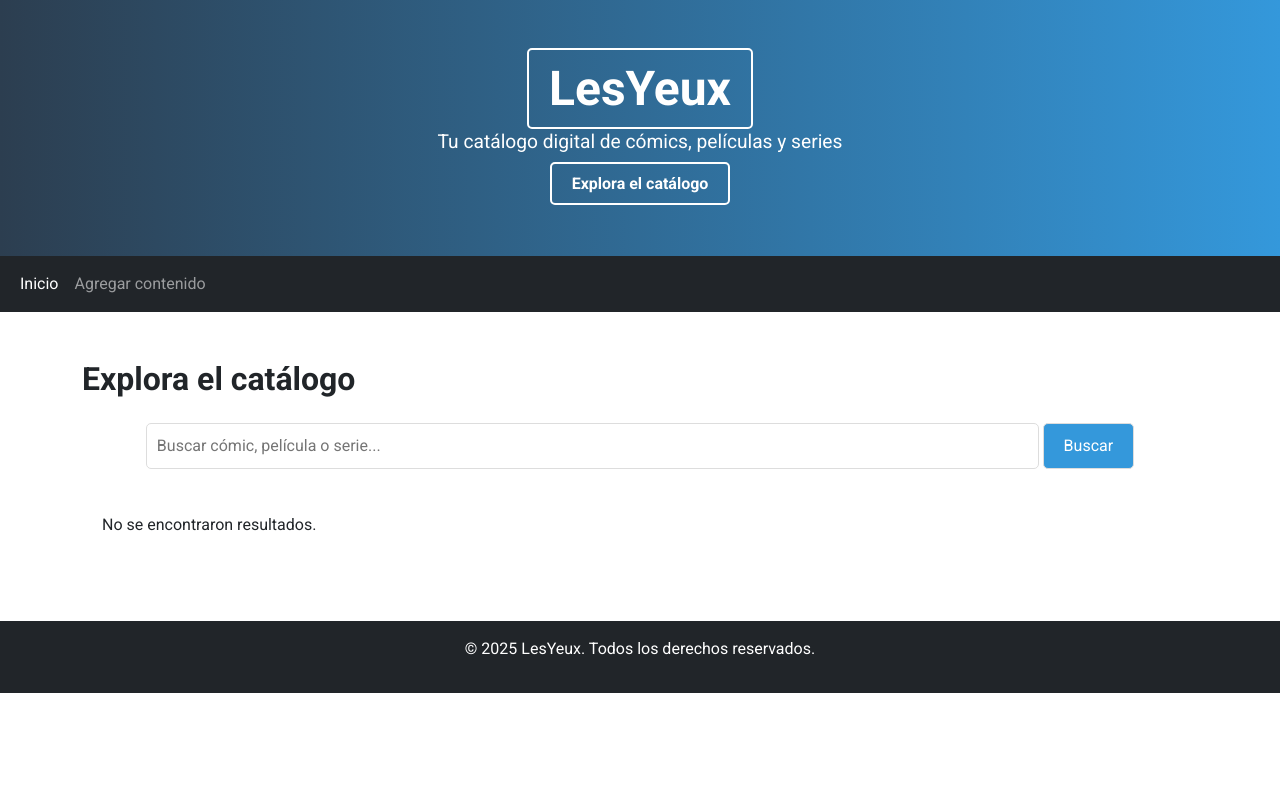
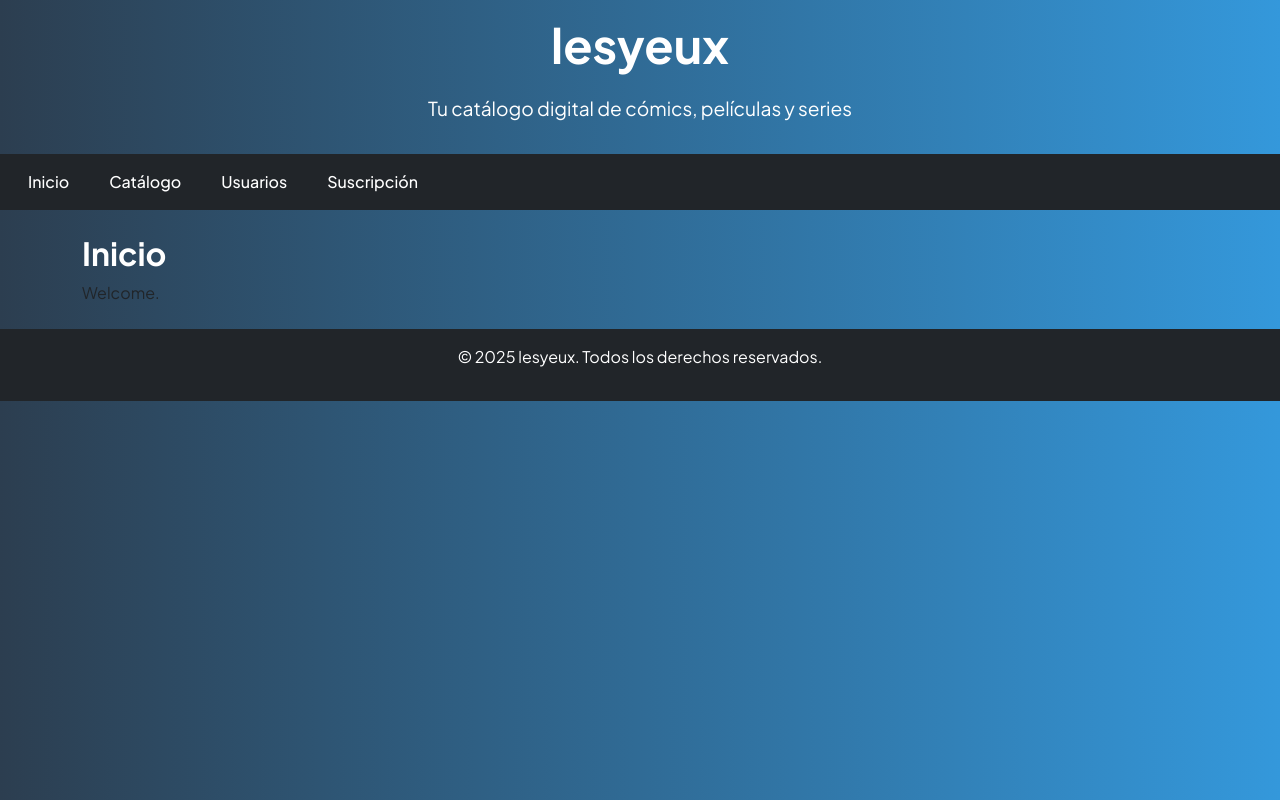
Before and after one commit to bluexblu/bleux, a Django app: page / in a window 1280 px wide. Run offline with Django 5.2, Linux system fonts and the light colour scheme; data that the repository does not hold is empty.

Commit message:
agregando-fun

```diff
--- a/lesyeux/lesyeux/static/css/style.css
+++ b/lesyeux/lesyeux/static/css/style.css
@@ -1,23 +1,25 @@
 body {
-    font-family: 'Roboto', sans-serif;
+    font-family: 'Plus Jakarta Sans', sans-serif;
+    background: linear-gradient(to right, #2c3e50, #3498db);
 }
 
 h1, h2, h3, h4, h5, h6 {
-    font-family: 'Roboto', sans-serif;
+    font-family: 'Plus Jakarta Sans', sans-serif;
     font-weight: 700;
+    color: white;
 }
 
 p, a, li {
-    font-family: 'Roboto', sans-serif;
+    font-family: 'Plus Jakarta Sans', sans-serif;
     font-weight: 400;
 }
 
 header {
     background: linear-gradient(to right, #2c3e50, #3498db);
     color: white;
-    padding: 60px 0;
+    padding: 60px 20px;
     text-align: center;
-    font-family: 'Roboto', sans-serif;
+    font-family: 'Plus Jakarta Sans', sans-serif;
 }
 
 header h1 {
@@ -28,14 +30,14 @@
 
 header p {
     font-size: 1.2rem;
-    margin-top: 0;
+    margin-top: 20px;
+    font-family: 'Plus Jakarta Sans', sans-serif;
 }
 
 header a {
     color: #ffffff;
     text-decoration: none;
     font-weight: bold;
-    border: 2px solid #ffffff;
     padding: 10px 20px;
     border-radius: 5px;
     transition: background-color 0.3s ease;
@@ -94,9 +96,9 @@
 
 .search-form button {
     border-radius: 5px;
-    border: 1px solid #ddd;
-    background-color: #3498db;
-    color: white;
+    border: 1px solid #2980b9;
+    background-color: white;
+    color: 2980b9;
     padding: 10px 20px;
     cursor: pointer;
 }
@@ -104,3 +106,18 @@
 .search-form button:hover {
     background-color: #2980b9;
 }
+
+
+.btn-flat {
+    background-color: transparent;
+    border: none;
+    color: white;
+    font-weight: 500;
+    padding: 0.5rem 1rem;
+    transition: color 0.3s ease;
+}
+
+.btn-flat:hover {
+    color: #ffc107; /* amarillo al pasar el mouse */
+    text-decoration: none;
+}
--- a/lesyeux/lesyeux/templates/base.html
+++ b/lesyeux/lesyeux/templates/base.html
@@ -1,3 +1,4 @@
+<!-- templates/base.html -->
 <!DOCTYPE html>
 <html lang="es">
 <head>
@@ -6,72 +7,43 @@
     <meta name="viewport" content="width=device-width, initial-scale=1.0">
     <title>{% block title %}LesYeux{% endblock %}</title>
 
-    <link href="https://fonts.googleapis.com/css2?family=Roboto:ital,wght@0,100..900;1,100..900&display=swap" rel="stylesheet">
-
+    <link href="https://fonts.googleapis.com/css2?family=Plus+Jakarta+Sans:wght@400;500;700&display=swap" rel="stylesheet">
     <link href="https://cdn.jsdelivr.net/npm/bootstrap@5.3.0-alpha1/dist/css/bootstrap.min.css" rel="stylesheet">
     <link rel="stylesheet" href="{% static 'css/style.css' %}">
 </head>
 <body>
-
-    <header>
-        <h1><a href="">LesYeux</a></h1>
+    <header class="text-center py-3">
+        <h1><a href="{% url 'index' %}">lesyeux</a></h1>
         <p>Tu catálogo digital de cómics, películas y series</p>
-        <a href="#">Explora el catálogo</a>
     </header>
-
 
     <nav class="navbar navbar-expand-lg navbar-dark bg-dark">
         <div class="container-fluid">
-            <button class="navbar-toggler" type="button" data-bs-toggle="collapse" data-bs-target="#navbarNav" aria-controls="navbarNav" aria-expanded="false" aria-label="Toggle navigation">
+            <button class="navbar-toggler" type="button" data-bs-toggle="collapse"
+                    data-bs-target="#navbarNav" aria-controls="navbarNav" aria-expanded="false"
+                    aria-label="Toggle navigation">
                 <span class="navbar-toggler-icon"></span>
             </button>
             <div class="collapse navbar-collapse" id="navbarNav">
-                <ul class="navbar-nav">
-                    <li class="nav-item">
-                        <a class="nav-link active" href="#">Inicio</a>
-                    </li>
-                    <li class="nav-item">
-                        <a class="nav-link" href="#">Agregar contenido</a>
-                    </li>
+                <ul class="navbar-nav gap-2">
+                    <li class="nav-item"><a class="btn btn-flat" href="{% url 'index' %}">Inicio</a></li>
+                    <li class="nav-item"><a class="btn btn-flat" href="{% url 'catalogo' %}">Catálogo</a></li>
+                    <li class="nav-item"><a class="btn btn-flat" href="{% url 'usuarios' %}">Usuarios</a></li>
+                    <li class="nav-item"><a class="btn btn-flat" href="{% url 'suscripcion' %}">Suscripción</a></li>
                 </ul>
             </div>
         </div>
     </nav>
 
-
-    <main class="container my-5">
-        <h2 class="mb-4">Explora el catálogo</h2>
-
-
-        <div class="search-form mb-4 text-center">
-            <form method="get">
-                <input type="text" name="q" placeholder="Buscar cómic, película o serie...">
-                <button type="submit">Buscar</button>
-            </form>
-        </div>
-
-
-        <div class="catalogo-container">
-            {% for item in items %}
-            <div class="card">
-                <img src="" class="card-img-top" alt="">
-                <div class="card-body">
-                    <h5 class="card-title">{{ item.titulo }}</h5>
-                    <p class="card-text">{{ item.descripcion|truncatewords:20 }}</p>
-                    <a href="" class="btn btn-primary">Ver detalles</a>
-                </div>
-            </div>
-            {% empty %}
-                <p>No se encontraron resultados.</p>
-            {% endfor %}
-        </div>
+    <main class="container my-4">
+        {% block content %}
+        <!-- Aquí se inyectará el contenido de cada página -->
+        {% endblock %}
     </main>
 
-
     <footer class="bg-dark text-white text-center py-3">
-        <p>&copy; 2025 LesYeux. Todos los derechos reservados.</p>
+        <p>&copy; 2025 lesyeux. Todos los derechos reservados.</p>
     </footer>
-
 
     <script src="https://cdn.jsdelivr.net/npm/bootstrap@5.3.0-alpha1/dist/js/bootstrap.bundle.min.js"></script>
 </body>
--- a/lesyeux/lesyeux/templates/index.html
+++ b/lesyeux/lesyeux/templates/index.html
@@ -1,23 +1,8 @@
 {% extends 'base.html' %}
-
-{% load static %}
 
 {% block title %}Inicio - LesYeux{% endblock %}
 
 {% block content %}
-    <h2>Explora el catálogo</h2>
-    <form method="get">
-        <input type="text" name="q" placeholder="Buscar cómic, película o serie...">
-        <button type="submit">Buscar</button>
-    </form>
-    <ul>
-        {% for item in items %}
-            <li>
-                <a href=>{{ item.titulo }}</a> - {{ item.tipo }}
-                <small>{{ item.fecha_lanzamiento }}</small>
-            </li>
-        {% empty %}
-            <li>No se encontraron resultados.</li>
-        {% endfor %}
-    </ul>
+    <h2>Inicio</h2>
+    <p>Welcome.</p>
 {% endblock %}
--- a/lesyeux/lesyeux/urls.py
+++ b/lesyeux/lesyeux/urls.py
@@ -1,11 +1,28 @@
+from django.contrib import admin
 from django.urls import path
 from . import views
 from django.conf import settings
 from django.conf.urls.static import static
 
 urlpatterns = [
+    path('admin/', admin.site.urls),
+
+    # Vistas principales
     path('', views.index, name='index'),
     path('producto/<int:pk>/', views.producto_detail, name='producto_detail'),
+
+    # Endpoints extra
+    path('usuarios/', views.usuarios_list, name='usuarios_list'),
+    path('transacciones/', views.transacciones_list, name='transacciones_list'),
+    path('resenas/<int:producto_id>/', views.resenas_producto, name='resenas_producto'),
+    path('deseos/<int:usuario_id>/', views.lista_deseos, name='lista_deseos'),
+
+    #Endpoints creados part2
+    path('catalogo/', views.catalogo, name='catalogo'),
+    path('usuarios/', views.usuarios, name='usuarios'),
+    path('index/', views.index, name='index'),
+    path('suscripcion/', views.suscripcion, name='suscripcion'),
+
 ]
 
 if settings.DEBUG:
--- a/lesyeux/lesyeux/views.py
+++ b/lesyeux/lesyeux/views.py
@@ -1,11 +1,10 @@
 from django.shortcuts import render, get_object_or_404, redirect
-from inventario.models import Producto, Transaccion
+from inventario.models import Usuario, Producto, Transaccion, Resena, ListaDeseos
 from django.utils import timezone
+from django.shortcuts import render
 
 def index(request):
-    query = request.GET.get('q', '')
-    productos = Producto.objects.filter(titulo__icontains=query) if query else Producto.objects.all()
-    return render(request, 'index.html', {'items': productos})
+    return render(request, 'index.html')
 
 def producto_detail(request, pk):
     producto = get_object_or_404(Producto, pk=pk)
@@ -14,15 +13,52 @@
         accion = request.POST.get('accion')
         precio = producto.precio_compra if accion == 'comprar' else producto.precio_alquiler
 
-        if precio:
+        if precio and (producto.stock is None or producto.stock > 0):
             Transaccion.objects.create(
-                usuario_id=1,  # Temporal: cambiar cuando uses autenticación real
+                usuario_id=1,  # Temporal
                 producto=producto,
                 tipo_transaccion=accion,
                 precio_pagado=precio,
                 fecha=timezone.now()
             )
 
-        return redirect('index')
+            if producto.stock is not None:
+                producto.stock -= 1
+                producto.save()
+
+        return redirect('catalogo')
 
     return render(request, 'detalle_item.html', {'item': producto})
+
+# Listado de usuarios
+def usuarios_list(request):
+    usuarios = Usuario.objects.all()
+    return render(request, 'usuarios.html', {'usuarios': usuarios})
+
+# Listado de transacciones
+def transacciones_list(request):
+    transacciones = Transaccion.objects.select_related('usuario', 'producto').all()
+    return render(request, 'transacciones.html', {'transacciones': transacciones})
+
+# Reseñas por producto
+def resenas_producto(request, producto_id):
+    producto = get_object_or_404(Producto, pk=producto_id)
+    resenas = Resena.objects.filter(producto=producto)
+    return render(request, 'resenas.html', {'producto': producto, 'resenas': resenas})
+
+# Lista de deseos por usuario
+def lista_deseos(request, usuario_id):
+    usuario = get_object_or_404(Usuario, pk=usuario_id)
+    deseos = ListaDeseos.objects.select_related('producto').filter(usuario=usuario)
+    return render(request, 'lista_deseos.html', {'usuario': usuario, 'deseos': deseos})
+
+def catalogo(request):
+   query = request.GET.get('q', '')
+   productos = Producto.objects.filter(titulo__icontains=query) if query else Producto.objects.all()
+   return render(request, 'catalogo.html', {'items': productos})
+
+def usuarios(request):
+    return render(request, 'usuarios.html')
+
+def suscripcion(request):
+    return render(request, 'suscripcion.html')
```
Also changed, not shown: lesyeux/lesyeux/templates/catalogo.html (added, +41 -0 lines), lesyeux/lesyeux/templates/suscripcion.html (added, +8 -0 lines), lesyeux/lesyeux/templates/usuarios.html (added, +8 -0 lines).
